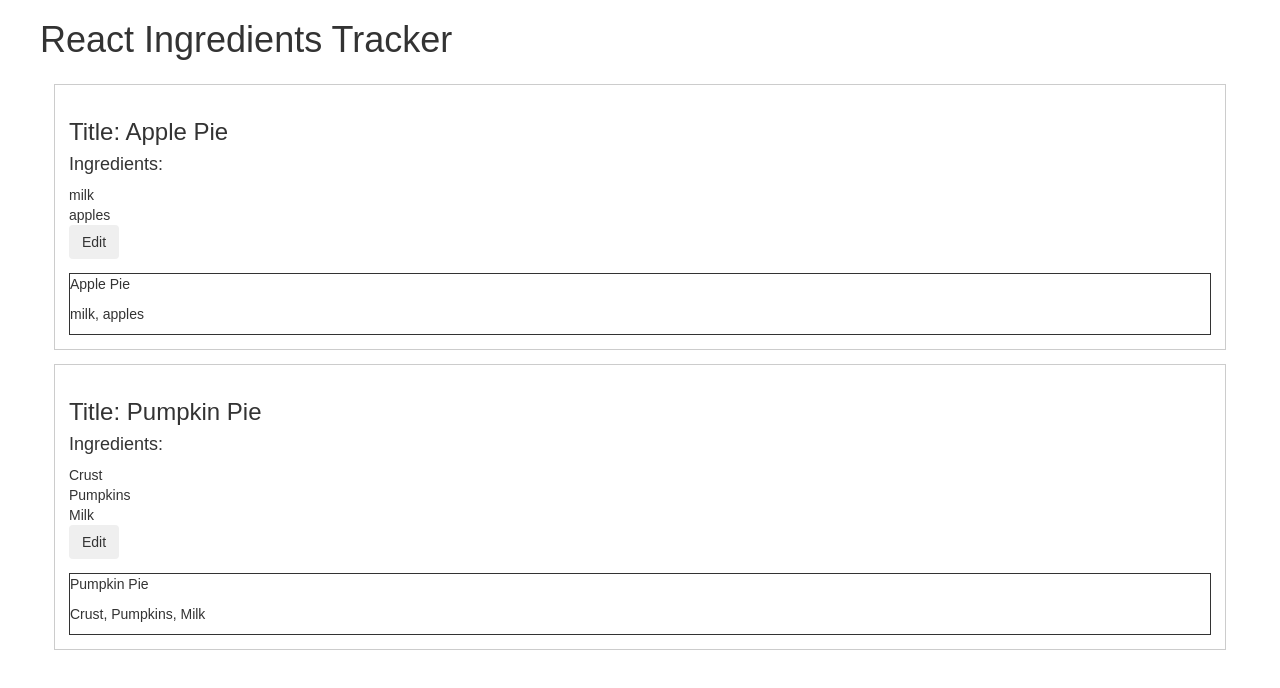
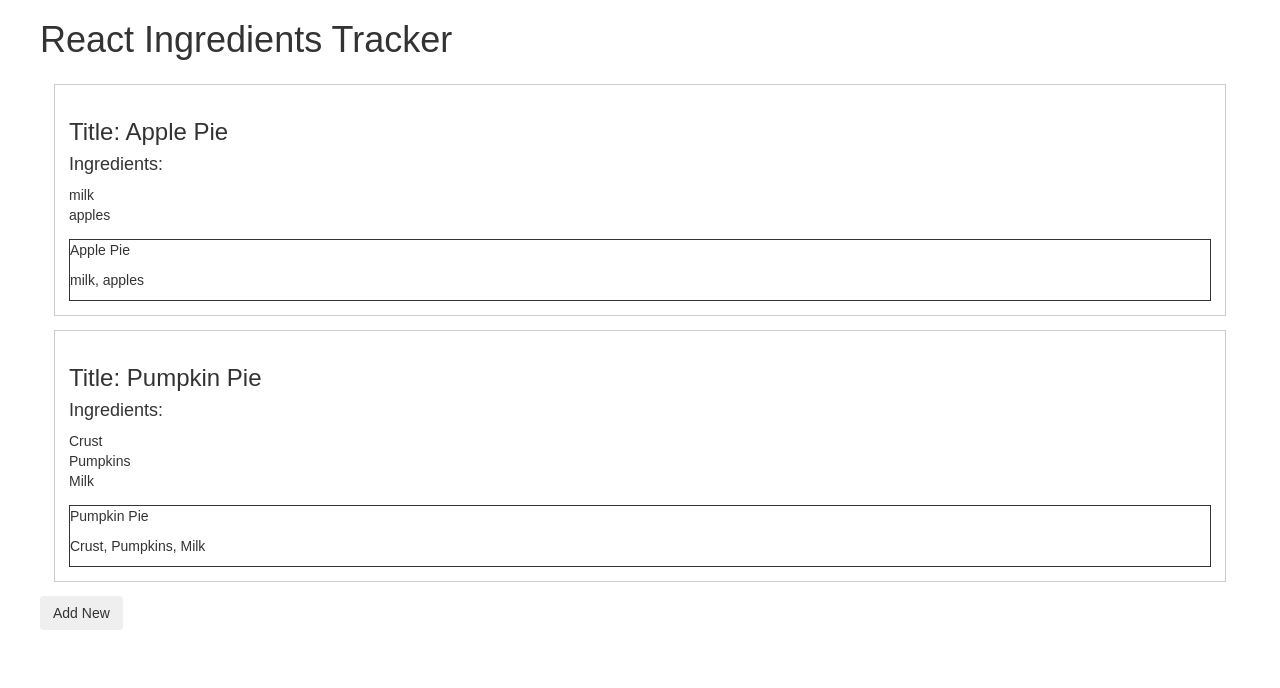
Before and after one commit to edsztukowski/react-recipe-box, a React (Create React App) app: page / in a window 1280 px wide. Shown: the top 688 px of the page. Built offline with nearby package versions, Linux system fonts and the light colour scheme.

Commit message:
created an addnew function that takes in recipe name and updates localstorage

```diff
--- a/src/RecipeContainer.js
+++ b/src/RecipeContainer.js
@@ -4,22 +4,23 @@ var EditRecipe = require('./EditRecipe')
 class RecipeContainer extends React.Component {
   constructor(props) {
     super(props);
-    this.state = {
-      recipes: [
-        {
-          title: 'Apple Pie',
-          ingredients: ['milk', 'apples']
-        },
-        {
-          title: 'Pumpkin Pie',
-          ingredients: ['Crust', 'Pumpkins', 'Milk']
-        }
-      ]
-    }
-    var initialRecipe = this.state.recipes;
-    localStorage.setItem('recipes', JSON.stringify(initialRecipe));
+    this.state = JSON.parse(localStorage.getItem('recipes'))
     this.updateRecipe = this.updateRecipe.bind(this);
     this.showModal = this.showModal.bind(this);
+    this.addNew = this.addNew.bind(this)
+  }
+
+  addNew(recipeName, ingredients) {
+    var newStorage = JSON.parse(localStorage.getItem('recipes'));
+    var newObj = {
+      title: recipeName,
+      ingredients: [ingredients]
+    }
+    return (
+      newStorage.recipes.push(newObj),
+      localStorage.setItem('recipes', JSON.stringify(newStorage.recipes)),
+      console.log(JSON.parse(localStorage.getItem('recipes')))
+    )
   }
 
   updateRecipe(props) {
@@ -57,22 +58,37 @@ class RecipeContainer extends React.Component {
                     </ul>
                   )
                 })}
-                <div className="recipe-buttons">
-                  <button className="edit btn">
-                    Edit
-                  </button>
-                </div>
                 <div className="recipe-modal">
                   <EditRecipe title={curr.title} ingredients={curr.ingredients}/>
                 </div>
             </div>
           </div>
+
         )
       })}
+      <div className="recipe-buttons">
+        <button className="edit btn"
+        onClick={() => this.addNew('poop','water, fecal matter')} >
+          Add New
+        </button>
+        </div>
       </div>
     )
   }
 
 }
 
+localStorage.setItem('recipes', JSON.stringify({
+  recipes: [
+    {
+      title: 'Apple Pie',
+      ingredients: ['milk', 'apples']
+    },
+    {
+      title: 'Pumpkin Pie',
+      ingredients: ['Crust', 'Pumpkins', 'Milk']
+    }
+  ]
+}));
+
 module.exports = RecipeContainer
```
